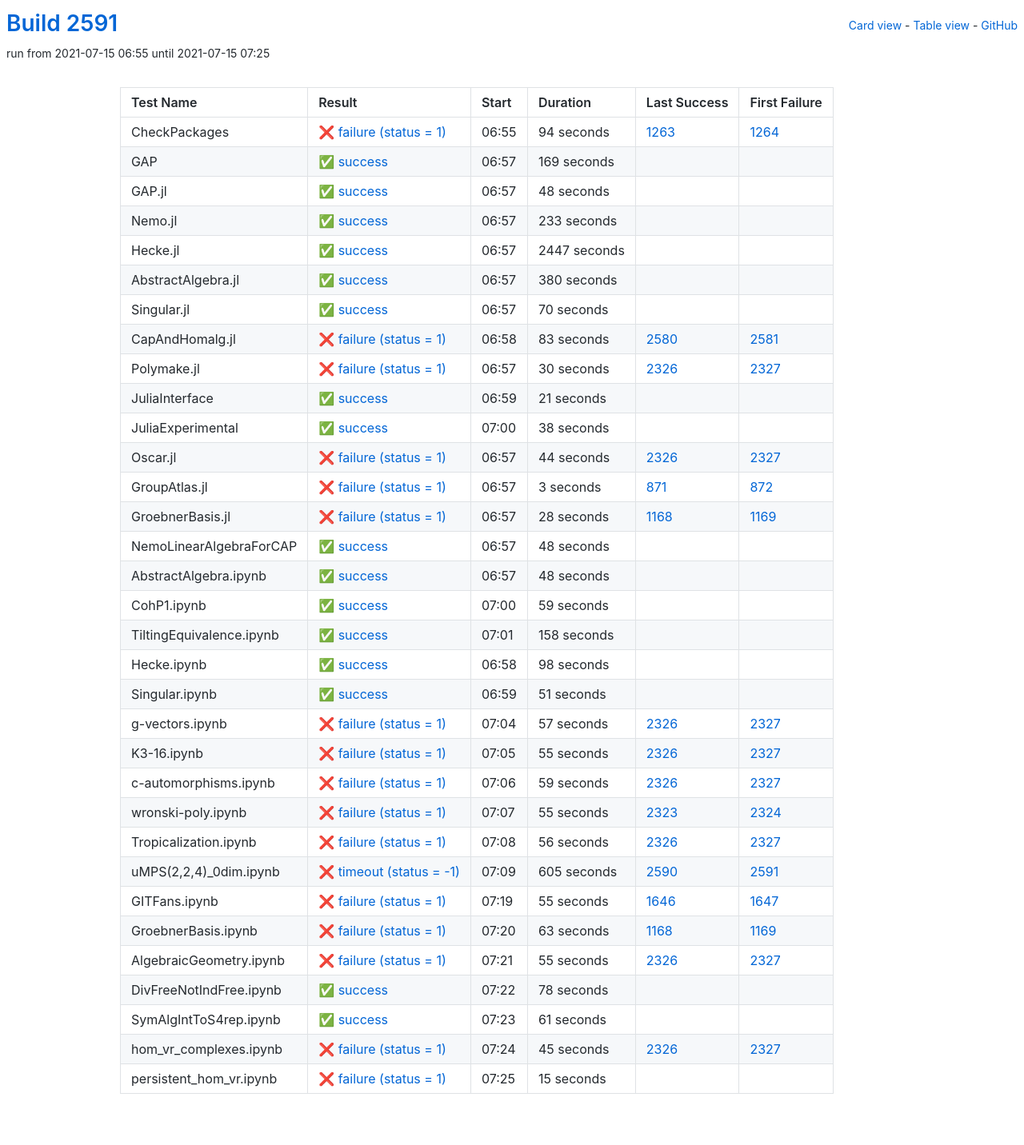
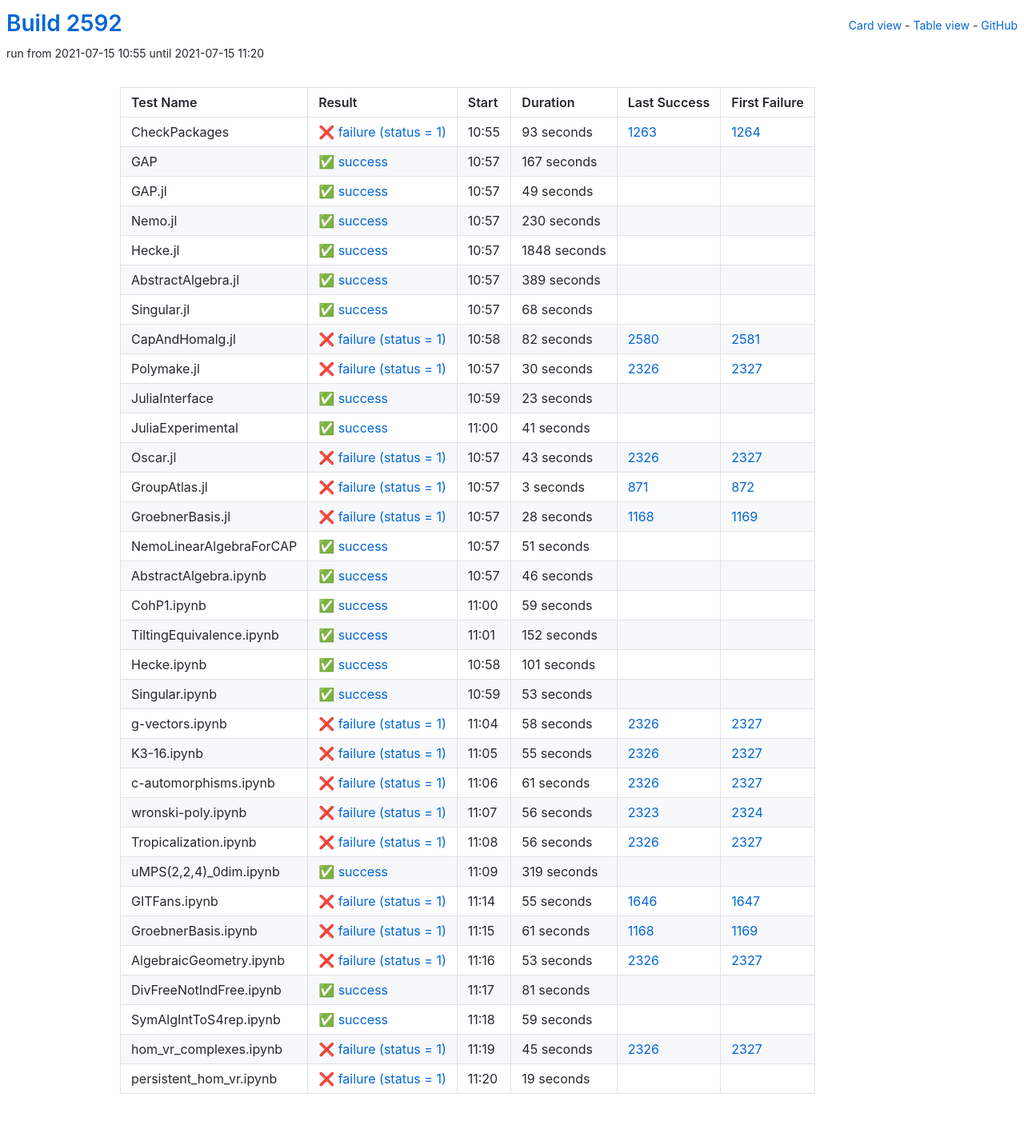
Before and after one commit to oscar-system/oscar-ci-status-stable, a Jekyll site: the page built from table.html, in a window 1280 px wide. Shown: the whole page at 80% size. Built offline with Jekyll 4.4.1, drawn with Linux system fonts in a browser that asks for light colours.

Commit message:
Build #2592

```diff
--- a/_data/ci.yml
+++ b/_data/ci.yml
@@ -1,6 +1,6 @@
 ---
-build: 2591
-build_url: https://oscarci.mathematik.uni-kl.de/job/oscar-stable/2591/
+build: 2592
+build_url: https://oscarci.mathematik.uni-kl.de/job/oscar-stable/2592/
 job: oscar-stable
 organization: oscar-system
 repo: oscar-ci-status-stable
@@ -8,104 +8,104 @@ repourl: https://github.com/oscar-system/oscar-ci-status-stable
 tests:
 - name: CheckPackages
   id: checkpackages
-  log: https://oscarci.mathematik.uni-kl.de/job/oscar-stable/2591/artifact/logs/build-2591/CheckPackages.log
-  start: 2021-07-15 06:55
+  log: https://oscarci.mathematik.uni-kl.de/job/oscar-stable/2592/artifact/logs/build-2592/CheckPackages.log
+  start: 2021-07-15 10:55
   success: false
   exitcode: 1
   status: failure
-  duration: 94
+  duration: 93
   last_success: 1263
   last_success_url: https://oscarci.mathematik.uni-kl.de/job/oscar-stable/1263/
   first_failure: 1264
   first_failure_url: https://oscarci.mathematik.uni-kl.de/job/oscar-stable/1264/
 - name: GAP
   id: gap
-  log: https://oscarci.mathematik.uni-kl.de/job/oscar-stable/2591/artifact/logs/build-2591/GAP.log
-  start: 2021-07-15 06:57
+  log: https://oscarci.mathematik.uni-kl.de/job/oscar-stable/2592/artifact/logs/build-2592/GAP.log
+  start: 2021-07-15 10:57
   success: true
   exitcode: 0
   status: success
-  duration: 169
+  duration: 167
   last_success: false
   last_success_url:
   first_failure: false
   first_failure_url:
 - name: GAP.jl
   id: gap-jl
-  log: https://oscarci.mathematik.uni-kl.de/job/oscar-stable/2591/artifact/logs/build-2591/GAP.jl.log
-  start: 2021-07-15 06:57
+  log: https://oscarci.mathematik.uni-kl.de/job/oscar-stable/2592/artifact/logs/build-2592/GAP.jl.log
+  start: 2021-07-15 10:57
   success: true
   exitcode: 0
   status: success
-  duration: 48
+  duration: 49
   last_success: false
   last_success_url:
   first_failure: false
   first_failure_url:
 - name: Nemo.jl
   id: nemo-jl
-  log: https://oscarci.mathematik.uni-kl.de/job/oscar-stable/2591/artifact/logs/build-2591/Nemo.jl.log
-  start: 2021-07-15 06:57
+  log: https://oscarci.mathematik.uni-kl.de/job/oscar-stable/2592/artifact/logs/build-2592/Nemo.jl.log
+  start: 2021-07-15 10:57
   success: true
   exitcode: 0
   status: success
-  duration: 233
+  duration: 230
   last_success: false
   last_success_url:
   first_failure: false
   first_failure_url:
 - name: Hecke.jl
   id: hecke-jl
-  log: https://oscarci.mathematik.uni-kl.de/job/oscar-stable/2591/artifact/logs/build-2591/Hecke.jl.log
-  start: 2021-07-15 06:57
+  log: https://oscarci.mathematik.uni-kl.de/job/oscar-stable/2592/artifact/logs/build-2592/Hecke.jl.log
+  start: 2021-07-15 10:57
   success: true
   exitcode: 0
   status: success
-  duration: 2447
+  duration: 1848
   last_success: false
   last_success_url:
   first_failure: false
   first_failure_url:
 - name: AbstractAlgebra.jl
   id: abstractalgebra-jl
-  log: https://oscarci.mathematik.uni-kl.de/job/oscar-stable/2591/artifact/logs/build-2591/AbstractAlgebra.jl.log
-  start: 2021-07-15 06:57
+  log: https://oscarci.mathematik.uni-kl.de/job/oscar-stable/2592/artifact/logs/build-2592/AbstractAlgebra.jl.log
+  start: 2021-07-15 10:57
   success: true
   exitcode: 0
   status: success
-  duration: 380
+  duration: 389
   last_success: false
   last_success_url:
   first_failure: false
   first_failure_url:
 - name: Singular.jl
   id: singular-jl
-  log: https://oscarci.mathematik.uni-kl.de/job/oscar-stable/2591/artifact/logs/build-2591/Singular.jl.log
-  start: 2021-07-15 06:57
+  log: https://oscarci.mathematik.uni-kl.de/job/oscar-stable/2592/artifact/logs/build-2592/Singular.jl.log
+  start: 2021-07-15 10:57
   success: true
   exitcode: 0
   status: success
-  duration: 70
+  duration: 68
   last_success: false
   last_success_url:
   first_failure: false
   first_failure_url:
 - name: CapAndHomalg.jl
   id: capandhomalg-jl
-  log: https://oscarci.mathematik.uni-kl.de/job/oscar-stable/2591/artifact/logs/build-2591/CapAndHomalg.jl.log
-  start: 2021-07-15 06:58
+  log: https://oscarci.mathematik.uni-kl.de/job/oscar-stable/2592/artifact/logs/build-2592/CapAndHomalg.jl.log
+  start: 2021-07-15 10:58
   success: false
   exitcode: 1
   status: failure
-  duration: 83
+  duration: 82
   last_success: 2580
   last_success_url: https://oscarci.mathematik.uni-kl.de/job/oscar-stable/2580/
   first_failure: 2581
   first_failure_url: https://oscarci.mathematik.uni-kl.de/job/oscar-stable/2581/
 - name: Polymake.jl
   id: polymake-jl
-  log: https://oscarci.mathematik.uni-kl.de/job/oscar-stable/2591/artifact/logs/build-2591/Polymake.jl.log
-  start: 2021-07-15 06:57
+  log: https://oscarci.mathematik.uni-kl.de/job/oscar-stable/2592/artifact/logs/build-2592/Polymake.jl.log
+  start: 2021-07-15 10:57
   success: false
   exitcode: 1
   status: failure
@@ -116,44 +116,44 @@ tests:
   first_failure_url: https://oscarci.mathematik.uni-kl.de/job/oscar-stable/2327/
 - name: JuliaInterface
   id: juliainterface
-  log: https://oscarci.mathematik.uni-kl.de/job/oscar-stable/2591/artifact/logs/build-2591/JuliaInterface.log
-  start: 2021-07-15 06:59
+  log: https://oscarci.mathematik.uni-kl.de/job/oscar-stable/2592/artifact/logs/build-2592/JuliaInterface.log
+  start: 2021-07-15 10:59
   success: true
   exitcode: 0
   status: success
-  duration: 21
+  duration: 23
   last_success: false
   last_success_url:
   first_failure: false
   first_failure_url:
 - name: JuliaExperimental
   id: juliaexperimental
-  log: https://oscarci.mathematik.uni-kl.de/job/oscar-stable/2591/artifact/logs/build-2591/JuliaExperimental.log
-  start: 2021-07-15 07:00
+  log: https://oscarci.mathematik.uni-kl.de/job/oscar-stable/2592/artifact/logs/build-2592/JuliaExperimental.log
+  start: 2021-07-15 11:00
   success: true
   exitcode: 0
   status: success
-  duration: 38
+  duration: 41
   last_success: false
   last_success_url:
   first_failure: false
   first_failure_url:
 - name: Oscar.jl
   id: oscar-jl
-  log: https://oscarci.mathematik.uni-kl.de/job/oscar-stable/2591/artifact/logs/build-2591/Oscar.jl.log
-  start: 2021-07-15 06:57
+  log: https://oscarci.mathematik.uni-kl.de/job/oscar-stable/2592/artifact/logs/build-2592/Oscar.jl.log
+  start: 2021-07-15 10:57
   success: false
   exitcode: 1
   status: failure
-  duration: 44
+  duration: 43
   last_success: 2326
   last_success_url: https://oscarci.mathematik.uni-kl.de/job/oscar-stable/2326/
   first_failure: 2327
   first_failure_url: https://oscarci.mathematik.uni-kl.de/job/oscar-stable/2327/
 - name: GroupAtlas.jl
   id: groupatlas-jl
-  log: https://oscarci.mathematik.uni-kl.de/job/oscar-stable/2591/artifact/logs/build-2591/GroupAtlas.jl.log
-  start: 2021-07-15 06:57
+  log: https://oscarci.mathematik.uni-kl.de/job/oscar-stable/2592/artifact/logs/build-2592/GroupAtlas.jl.log
+  start: 2021-07-15 10:57
   success: false
   exitcode: 1
   status: failure
@@ -164,8 +164,8 @@ tests:
   first_failure_url: https://oscarci.mathematik.uni-kl.de/job/oscar-stable/872/
 - name: GroebnerBasis.jl
   id: groebnerbasis-jl
-  log: https://oscarci.mathematik.uni-kl.de/job/oscar-stable/2591/artifact/logs/build-2591/GroebnerBasis.jl.log
-  start: 2021-07-15 06:57
+  log: https://oscarci.mathematik.uni-kl.de/job/oscar-stable/2592/artifact/logs/build-2592/GroebnerBasis.jl.log
+  start: 2021-07-15 10:57
   success: false
   exitcode: 1
   status: failure
@@ -176,32 +176,32 @@ tests:
   first_failure_url: https://oscarci.mathematik.uni-kl.de/job/oscar-stable/1169/
 - name: NemoLinearAlgebraForCAP
   id: nemolinearalgebraforcap
-  log: https://oscarci.mathematik.uni-kl.de/job/oscar-stable/2591/artifact/logs/build-2591/NemoLinearAlgebraForCAP.log
-  start: 2021-07-15 06:57
+  log: https://oscarci.mathematik.uni-kl.de/job/oscar-stable/2592/artifact/logs/build-2592/NemoLinearAlgebraForCAP.log
+  start: 2021-07-15 10:57
   success: true
   exitcode: 0
   status: success
-  duration: 48
+  duration: 51
   last_success: false
   last_success_url:
   first_failure: false
   first_failure_url:
 - name: AbstractAlgebra.ipynb
   id: abstractalgebra-ipynb
-  log: https://oscarci.mathematik.uni-kl.de/job/oscar-stable/2591/artifact/logs/build-2591/AbstractAlgebra.ipynb.log
-  start: 2021-07-15 06:57
+  log: https://oscarci.mathematik.uni-kl.de/job/oscar-stable/2592/artifact/logs/build-2592/AbstractAlgebra.ipynb.log
+  start: 2021-07-15 10:57
   success: true
   exitcode: 0
   status: success
-  duration: 48
+  duration: 46
   last_success: false
   last_success_url:
   first_failure: false
   first_failure_url:
 - name: CohP1.ipynb
   id: cohp1-ipynb
-  log: https://oscarci.mathematik.uni-kl.de/job/oscar-stable/2591/artifact/logs/build-2591/CohP1.ipynb.log
-  start: 2021-07-15 07:00
+  log: https://oscarci.mathematik.uni-kl.de/job/oscar-stable/2592/artifact/logs/build-2592/CohP1.ipynb.log
+  start: 2021-07-15 11:00
   success: true
   exitcode: 0
   status: success
@@ -212,56 +212,56 @@ tests:
   first_failure_url:
 - name: TiltingEquivalence.ipynb
   id: tiltingequivalence-ipynb
-  log: https://oscarci.mathematik.uni-kl.de/job/oscar-stable/2591/artifact/logs/build-2591/TiltingEquivalence.ipynb.log
-  start: 2021-07-15 07:01
+  log: https://oscarci.mathematik.uni-kl.de/job/oscar-stable/2592/artifact/logs/build-2592/TiltingEquivalence.ipynb.log
+  start: 2021-07-15 11:01
   success: true
   exitcode: 0
   status: success
-  duration: 158
+  duration: 152
   last_success: false
   last_success_url:
   first_failure: false
   first_failure_url:
 - name: Hecke.ipynb
   id: hecke-ipynb
-  log: https://oscarci.mathematik.uni-kl.de/job/oscar-stable/2591/artifact/logs/build-2591/Hecke.ipynb.log
-  start: 2021-07-15 06:58
+  log: https://oscarci.mathematik.uni-kl.de/job/oscar-stable/2592/artifact/logs/build-2592/Hecke.ipynb.log
+  start: 2021-07-15 10:58
   success: true
   exitcode: 0
   status: success
-  duration: 98
+  duration: 101
   last_success: false
   last_success_url:
   first_failure: false
   first_failure_url:
 - name: Singular.ipynb
   id: singular-ipynb
-  log: https://oscarci.mathematik.uni-kl.de/job/oscar-stable/2591/artifact/logs/build-2591/Singular.ipynb.log
-  start: 2021-07-15 06:59
+  log: https://oscarci.mathematik.uni-kl.de/job/oscar-stable/2592/artifact/logs/build-2592/Singular.ipynb.log
+  start: 2021-07-15 10:59
   success: true
   exitcode: 0
   status: success
-  duration: 51
+  duration: 53
   last_success: false
   last_success_url:
   first_failure: false
   first_failure_url:
 - name: g-vectors.ipynb
   id: g-vectors-ipynb
-  log: https://oscarci.mathematik.uni-kl.de/job/oscar-stable/2591/artifact/logs/build-2591/g-vectors.ipynb.log
-  start: 2021-07-15 07:04
+  log: https://oscarci.mathematik.uni-kl.de/job/oscar-stable/2592/artifact/logs/build-2592/g-vectors.ipynb.log
+  start: 2021-07-15 11:04
   success: false
   exitcode: 1
   status: failure
-  duration: 57
+  duration: 58
   last_success: 2326
   last_success_url: https://oscarci.mathematik.uni-kl.de/job/oscar-stable/2326/
   first_failure: 2327
   first_failure_url: https://oscarci.mathematik.uni-kl.de/job/oscar-stable/2327/
 - name: K3-16.ipynb
   id: k3-16-ipynb
-  log: https://oscarci.mathematik.uni-kl.de/job/oscar-stable/2591/artifact/logs/build-2591/K3-16.ipynb.log
-  start: 2021-07-15 07:05
+  log: https://oscarci.mathematik.uni-kl.de/job/oscar-stable/2592/artifact/logs/build-2592/K3-16.ipynb.log
+  start: 2021-07-15 11:05
   success: false
   exitcode: 1
   status: failure
@@ -272,32 +272,32 @@ tests:
   first_failure_url: https://oscarci.mathematik.uni-kl.de/job/oscar-stable/2327/
 - name: c-automorphisms.ipynb
   id: c-automorphisms-ipynb
-  log: https://oscarci.mathematik.uni-kl.de/job/oscar-stable/2591/artifact/logs/build-2591/c-automorphisms.ipynb.log
-  start: 2021-07-15 07:06
+  log: https://oscarci.mathematik.uni-kl.de/job/oscar-stable/2592/artifact/logs/build-2592/c-automorphisms.ipynb.log
+  start: 2021-07-15 11:06
   success: false
   exitcode: 1
   status: failure
-  duration: 59
+  duration: 61
   last_success: 2326
   last_success_url: https://oscarci.mathematik.uni-kl.de/job/oscar-stable/2326/
   first_failure: 2327
   first_failure_url: https://oscarci.mathematik.uni-kl.de/job/oscar-stable/2327/
 - name: wronski-poly.ipynb
   id: wronski-poly-ipynb
-  log: https://oscarci.mathematik.uni-kl.de/job/oscar-stable/2591/artifact/logs/build-2591/wronski-poly.ipynb.log
-  start: 2021-07-15 07:07
+  log: https://oscarci.mathematik.uni-kl.de/job/oscar-stable/2592/artifact/logs/build-2592/wronski-poly.ipynb.log
+  start: 2021-07-15 11:07
   success: false
   exitcode: 1
   status: failure
-  duration: 55
+  duration: 56
   last_success: 2323
   last_success_url: https://oscarci.mathematik.uni-kl.de/job/oscar-stable/2323/
   first_failure: 2324
   first_failure_url: https://oscarci.mathematik.uni-kl.de/job/oscar-stable/2324/
 - name: Tropicalization.ipynb
   id: tropicalization-ipynb
-  log: https://oscarci.mathematik.uni-kl.de/job/oscar-stable/2591/artifact/logs/build-2591/Tropicalization.ipynb.log
-  start: 2021-07-15 07:08
+  log: https://oscarci.mathematik.uni-kl.de/job/oscar-stable/2592/artifact/logs/build-2592/Tropicalization.ipynb.log
+  start: 2021-07-15 11:08
   success: false
   exitcode: 1
   status: failure
@@ -308,20 +308,20 @@ tests:
   first_failure_url: https://oscarci.mathematik.uni-kl.de/job/oscar-stable/2327/
 - name: uMPS(2,2,4)_0dim.ipynb
   id: umps-2-2-4-0dim-ipynb
-  log: https://oscarci.mathematik.uni-kl.de/job/oscar-stable/2591/artifact/logs/build-2591/uMPS-2-2-4-_0dim.ipynb.log
-  start: 2021-07-15 07:09
-  success: false
-  exitcode: -1
-  status: timeout
-  duration: 605
-  last_success: 2590
-  last_success_url: https://oscarci.mathematik.uni-kl.de/job/oscar-stable/2590/
-  first_failure: 2591
-  first_failure_url: https://oscarci.mathematik.uni-kl.de/job/oscar-stable/2591/
+  log: https://oscarci.mathematik.uni-kl.de/job/oscar-stable/2592/artifact/logs/build-2592/uMPS-2-2-4-_0dim.ipynb.log
+  start: 2021-07-15 11:09
+  success: true
+  exitcode: 0
+  status: success
+  duration: 319
+  last_success: false
+  last_success_url:
+  first_failure: false
+  first_failure_url:
 - name: GITFans.ipynb
   id: gitfans-ipynb
-  log: https://oscarci.mathematik.uni-kl.de/job/oscar-stable/2591/artifact/logs/build-2591/GITFans.ipynb.log
-  start: 2021-07-15 07:19
+  log: https://oscarci.mathematik.uni-kl.de/job/oscar-stable/2592/artifact/logs/build-2592/GITFans.ipynb.log
+  start: 2021-07-15 11:14
   success: false
   exitcode: 1
   status: failure
@@ -332,56 +332,56 @@ tests:
   first_failure_url: https://oscarci.mathematik.uni-kl.de/job/oscar-stable/1647/
 - name: GroebnerBasis.ipynb
   id: groebnerbasis-ipynb
-  log: https://oscarci.mathematik.uni-kl.de/job/oscar-stable/2591/artifact/logs/build-2591/GroebnerBasis.ipynb.log
-  start: 2021-07-15 07:20
+  log: https://oscarci.mathematik.uni-kl.de/job/oscar-stable/2592/artifact/logs/build-2592/GroebnerBasis.ipynb.log
+  start: 2021-07-15 11:15
   success: false
   exitcode: 1
   status: failure
-  duration: 63
+  duration: 61
   last_success: 1168
   last_success_url: https://oscarci.mathematik.uni-kl.de/job/oscar-stable/1168/
   first_failure: 1169
   first_failure_url: https://oscarci.mathematik.uni-kl.de/job/oscar-stable/1169/
 - name: AlgebraicGeometry.ipynb
   id: algebraicgeometry-ipynb
-  log: https://oscarci.mathematik.uni-kl.de/job/oscar-stable/2591/artifact/logs/build-2591/AlgebraicGeometry.ipynb.log
-  start: 2021-07-15 07:21
+  log: https://oscarci.mathematik.uni-kl.de/job/oscar-stable/2592/artifact/logs/build-2592/AlgebraicGeometry.ipynb.log
+  start: 2021-07-15 11:16
   success: false
   exitcode: 1
   status: failure
-  duration: 55
+  duration: 53
   last_success: 2326
   last_success_url: https://oscarci.mathematik.uni-kl.de/job/oscar-stable/2326/
   first_failure: 2327
   first_failure_url: https://oscarci.mathematik.uni-kl.de/job/oscar-stable/2327/
 - name: DivFreeNotIndFree.ipynb
   id: divfreenotindfree-ipynb
-  log: https://oscarci.mathematik.uni-kl.de/job/oscar-stable/2591/artifact/logs/build-2591/DivFreeNotIndFree.ipynb.log
-  start: 2021-07-15 07:22
+  log: https://oscarci.mathematik.uni-kl.de/job/oscar-stable/2592/artifact/logs/build-2592/DivFreeNotIndFree.ipynb.log
+  start: 2021-07-15 11:17
   success: true
   exitcode: 0
   status: success
-  duration: 78
+  duration: 81
   last_success: false
   last_success_url:
   first_failure: false
   first_failure_url:
 - name: SymAlgIntToS4rep.ipynb
   id: symalginttos4rep-ipynb
-  log: https://oscarci.mathematik.uni-kl.de/job/oscar-stable/2591/artifact/logs/build-2591/SymAlgIntToS4rep.ipynb.log
-  start: 2021-07-15 07:23
+  log: https://oscarci.mathematik.uni-kl.de/job/oscar-stable/2592/artifact/logs/build-2592/SymAlgIntToS4rep.ipynb.log
+  start: 2021-07-15 11:18
   success: true
   exitcode: 0
   status: success
-  duration: 61
+  duration: 59
   last_success: false
   last_success_url:
   first_failure: false
   first_failure_url:
 - name: hom_vr_complexes.ipynb
   id: hom-vr-complexes-ipynb
-  log: https://oscarci.mathematik.uni-kl.de/job/oscar-stable/2591/artifact/logs/build-2591/hom_vr_complexes.ipynb.log
-  start: 2021-07-15 07:24
+  log: https://oscarci.mathematik.uni-kl.de/job/oscar-stable/2592/artifact/logs/build-2592/hom_vr_complexes.ipynb.log
+  start: 2021-07-15 11:19
   success: false
   exitcode: 1
   status: failure
@@ -392,12 +392,12 @@ tests:
   first_failure_url: https://oscarci.mathematik.uni-kl.de/job/oscar-stable/2327/
 - name: persistent_hom_vr.ipynb
   id: persistent-hom-vr-ipynb
-  log: https://oscarci.mathematik.uni-kl.de/job/oscar-stable/2591/artifact/logs/build-2591/persistent_hom_vr.ipynb.log
-  start: 2021-07-15 07:25
+  log: https://oscarci.mathematik.uni-kl.de/job/oscar-stable/2592/artifact/logs/build-2592/persistent_hom_vr.ipynb.log
+  start: 2021-07-15 11:20
   success: false
   exitcode: 1
   status: failure
-  duration: 15
+  duration: 19
   last_success: false
   last_success_url:
   first_failure: false
```
Also changed, not shown: README.md.
